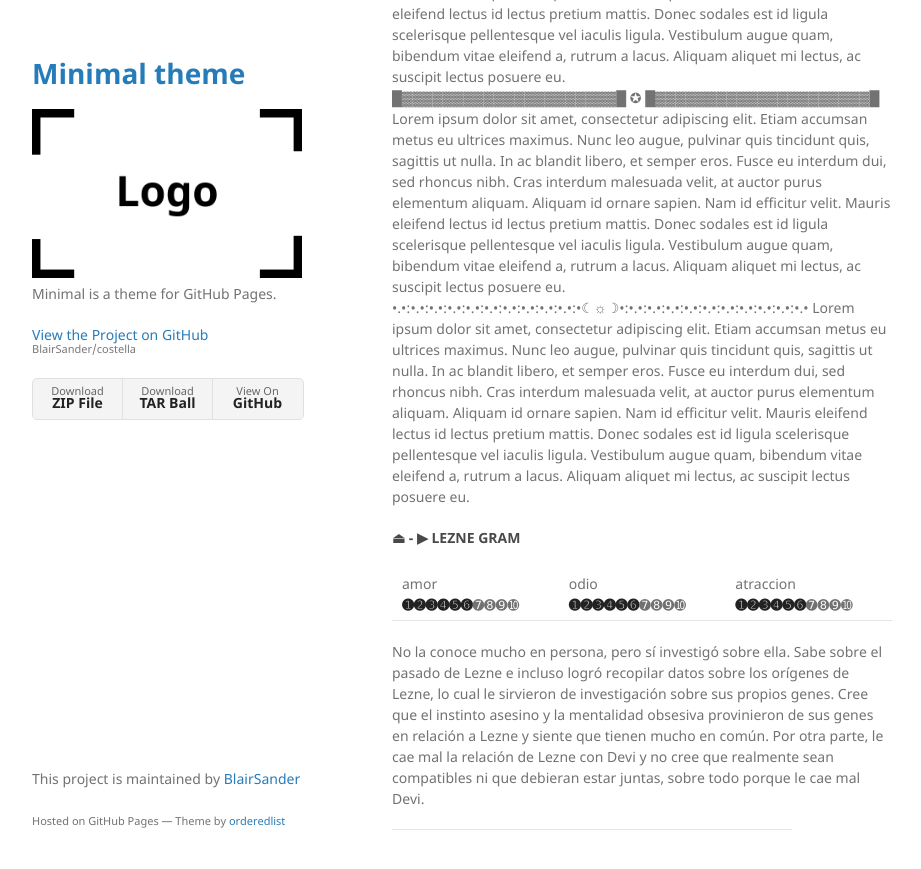
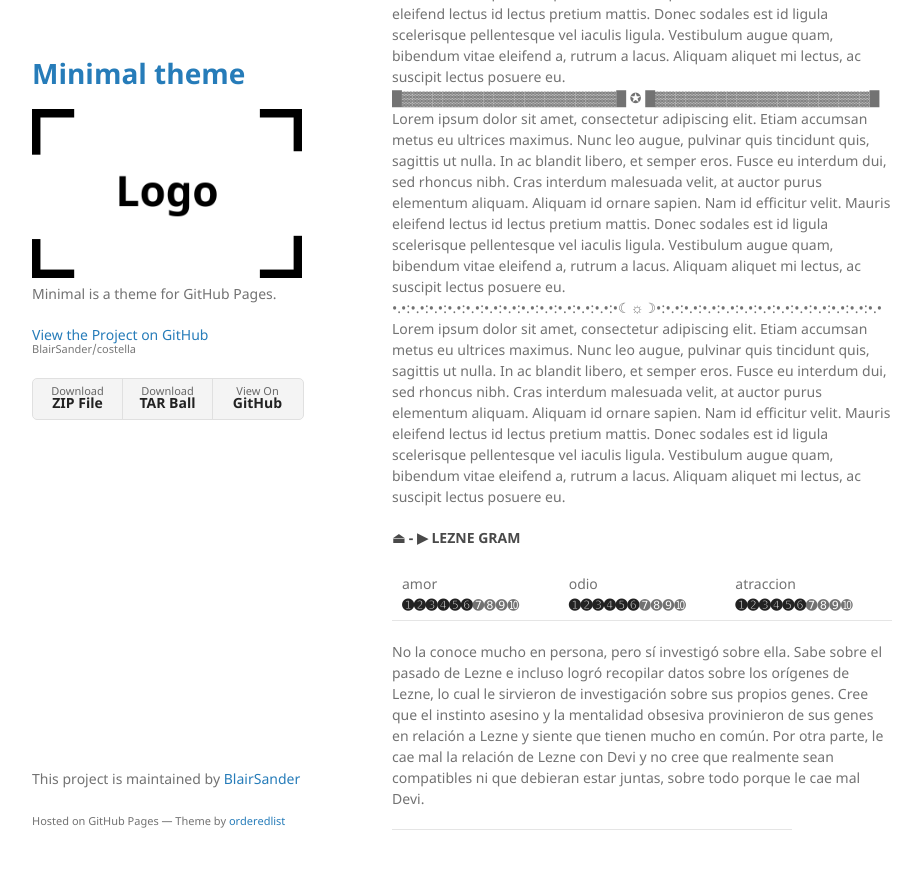
Before and after one commit to BlairSander/costella, a Jekyll site: the page built from relaciones.md, in a window 1280 px wide and 900 px high, scrolled down 2592 px. Shown: the top 869 px of the window, without its empty margins (178-1099 px from the left). Built offline with Jekyll 4.4.1, drawn with Linux system fonts in a browser that asks for light colours; our own code applies the rules of GitHub Pages for plain Markdown files.

Commit message:
Update relaciones.md

```diff
--- a/relaciones.md
+++ b/relaciones.md
@@ -35,7 +35,7 @@ Lorem ipsum dolor sit amet, consectetur adipiscing elit. Etiam accumsan metus eu
 Lorem ipsum dolor sit amet, consectetur adipiscing elit. Etiam accumsan metus eu ultrices maximus. Nunc leo augue, pulvinar quis tincidunt quis, sagittis ut nulla. In ac blandit libero, et semper eros. Fusce eu interdum dui, sed rhoncus nibh. Cras interdum malesuada velit, at auctor purus elementum aliquam. Aliquam id ornare sapien. Nam id efficitur velit. Mauris eleifend lectus id lectus pretium mattis. Donec sodales est id ligula scelerisque pellentesque vel iaculis ligula. Vestibulum augue quam, bibendum vitae eleifend a, rutrum a lacus. Aliquam aliquet mi lectus, ac suscipit lectus posuere eu.
 <br>█▓▓▓▓▓▓▓▓▓▓▓▓▓▓▓▓▓▓▓▓▓█ ✪ █▓▓▓▓▓▓▓▓▓▓▓▓▓▓▓▓▓▓▓▓▓█
 Lorem ipsum dolor sit amet, consectetur adipiscing elit. Etiam accumsan metus eu ultrices maximus. Nunc leo augue, pulvinar quis tincidunt quis, sagittis ut nulla. In ac blandit libero, et semper eros. Fusce eu interdum dui, sed rhoncus nibh. Cras interdum malesuada velit, at auctor purus elementum aliquam. Aliquam id ornare sapien. Nam id efficitur velit. Mauris eleifend lectus id lectus pretium mattis. Donec sodales est id ligula scelerisque pellentesque vel iaculis ligula. Vestibulum augue quam, bibendum vitae eleifend a, rutrum a lacus. Aliquam aliquet mi lectus, ac suscipit lectus posuere eu.
-<br>•.•:•.•:•.•:•.•:•.•:•.•:•.•:•.•:•.•:•.•:•☾☼☽•:•.•:•.•:•.•:•.•:•.•:•.•:•.•:•.•:•.•:•.•
+<br>•.•:•.•:•.•:•.•:•.•:•.•:•.•:•.•:•.•:•.•:•.•:•.•:•☾☼☽•:•.•:•.•:•.•:•.•:•.•:•.•:•.•:•.•:•.•:•.•:•.•:•.•
 Lorem ipsum dolor sit amet, consectetur adipiscing elit. Etiam accumsan metus eu ultrices maximus. Nunc leo augue, pulvinar quis tincidunt quis, sagittis ut nulla. In ac blandit libero, et semper eros. Fusce eu interdum dui, sed rhoncus nibh. Cras interdum malesuada velit, at auctor purus elementum aliquam. Aliquam id ornare sapien. Nam id efficitur velit. Mauris eleifend lectus id lectus pretium mattis. Donec sodales est id ligula scelerisque pellentesque vel iaculis ligula. Vestibulum augue quam, bibendum vitae eleifend a, rutrum a lacus. Aliquam aliquet mi lectus, ac suscipit lectus posuere eu.
 
 #### ⏏ - ▶ LEZNE GRAM
```
